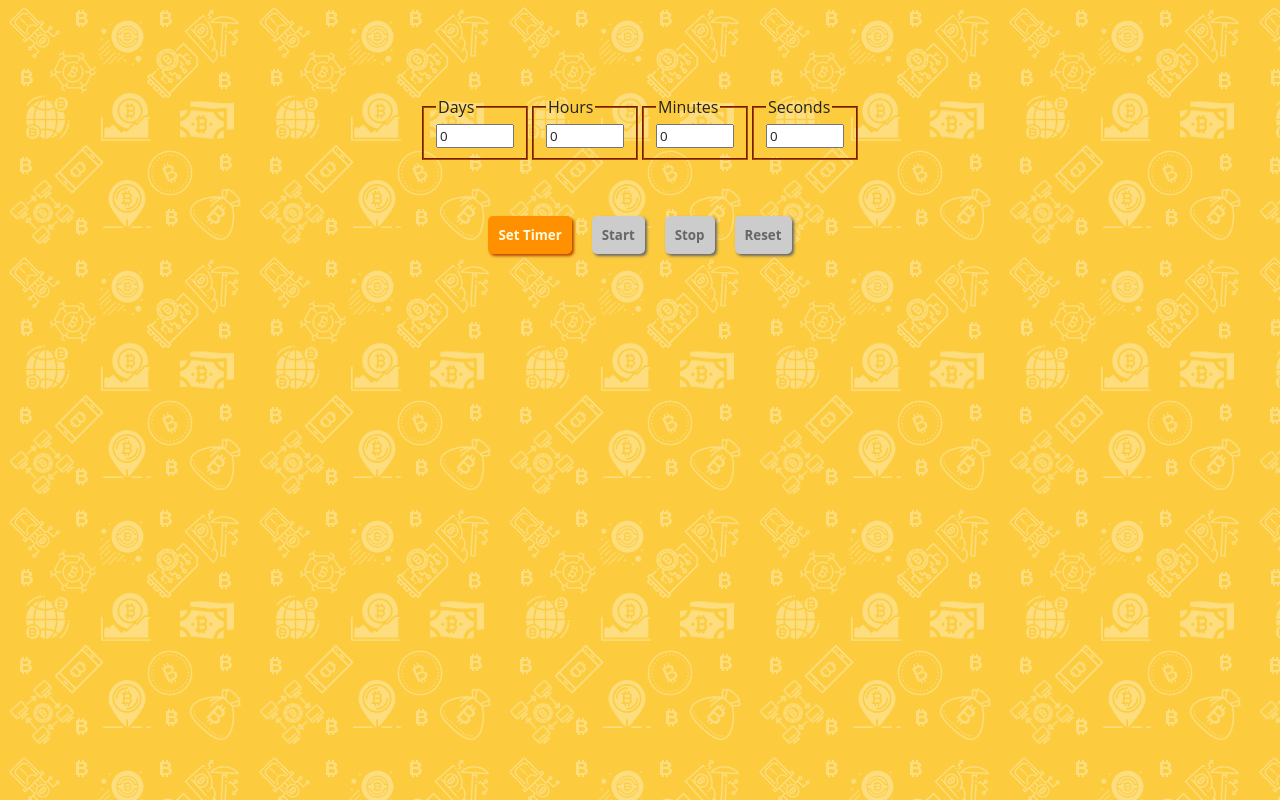
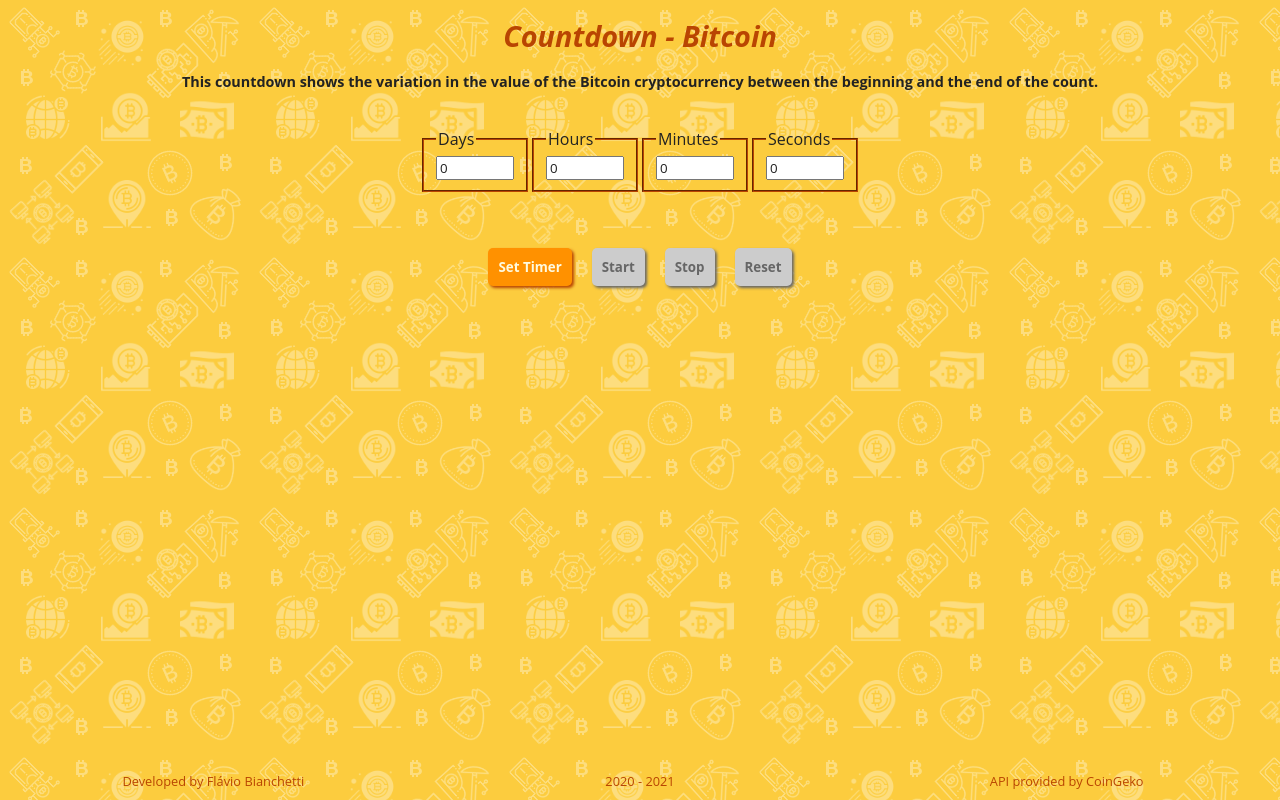
Before and after one commit to flavio-bianchetti/countdown-bitcoin, a React (Create React App) app: page / in a window 1280 px wide. Built offline with nearby package versions, Linux system fonts and the light colour scheme.

Commit message:
Header and Footer included - bugs fixed

```diff
--- /dev/null
+++ b/src/component/Footer.js
@@ -0,0 +1,33 @@
+import '../css/Footer.css';
+
+function Footer() {
+  return (
+    <footer>
+      <section>
+        <div className="left">
+            <a
+              href="https://github.com/flavio-bianchetti"
+              target="_blank"
+              rel="noreferrer"
+            >
+            Developed by Flávio Bianchetti
+            </a>
+        </div>
+        <div className="middle">
+            2020 - 2021
+        </div>
+        <div className="right">
+          <a
+              href="https://www.coingecko.com/pt/api/documentation"
+              target="_blank"
+              rel="noreferrer"
+            >
+              API provided by CoinGeko
+            </a>
+        </div>
+      </section>
+    </footer>
+  )
+}
+
+export default Footer;
--- /dev/null
+++ b/src/component/Header.js
@@ -0,0 +1,16 @@
+import '../css/Header.css';
+
+function Header() {
+  return (
+    <header>
+      <h1
+        className="h1-header"
+      >
+        Countdown - Bitcoin
+    </h1>
+      <h4>This countdown shows the variation in the value of the Bitcoin cryptocurrency between the beginning and the end of the count.</h4>
+    </header>
+  )
+}
+
+export default Header;
--- a/src/component/Statistics.js
+++ b/src/component/Statistics.js
@@ -10,12 +10,16 @@ function Statistics() {
 
   const { previus, current } = valuesBTC;
   return (
-    <section className="statistics-section">
+    <div>
       {
         previus.usd > 0 && current.usd > 0
         && (
-          <div>
-            <h1>Statistics</h1>
+          <section className="statistics-section">
+            <h1
+              className="h1-statistics"
+            >
+              Statistics
+            </h1>
             <table>
               <tr>
                 <th>Currency</th>
@@ -39,10 +43,10 @@ function Statistics() {
                 ))
               }
             </table>
-          </div>
+          </section>
         )
       }
-    </section>
+    </div>
   )
 }
 
--- a/src/css/BackgroundBitcoin.css
+++ b/src/css/BackgroundBitcoin.css
@@ -12,7 +12,7 @@
 
 .counter-background {
   display: flex;
-  flex-direction: column;
+  /* flex-direction: column; */
   height: 100vh;
   margin: auto;
   mix-blend-mode: hue;
@@ -48,3 +48,13 @@
     100% {background-color: rgba(255, 215, 0, 0.25)}
   }
 }
+
+@media screen and (min-width: 320px) and (max-width: 399px) {
+  .bitcoin-background {
+    height: 120vh;
+  }
+
+  .counter-background {
+    height: 120vh;
+  }
+}
--- a/src/css/Countdown.css
+++ b/src/css/Countdown.css
@@ -37,7 +37,7 @@
   .div-timer-inputs {
     display: flex;
     position: absolute;
-    top: 12%
+    top: 18%
   }
 
   .div-timer-buttons {
@@ -80,11 +80,11 @@
     display: flex;
     justify-content: center;
     position: absolute;
-    top: 44%;
+    top: 49%;
   }
 
   .countdown-timer div {
-    padding: 20px;
+    padding: 7px 20px;
     width: 100px;
     height: 100px;
     display: flex;
@@ -104,7 +104,7 @@
   }
 }
 
-@media screen and (min-width: 320px) and (max-width: 600px) {
+@media screen and (min-width: 320px) and (max-width: 599px) {
   .div-timer-inputs {
     flex-flow: row wrap;
     justify-content: center;
@@ -114,28 +114,39 @@
     flex-flow: row wrap;
     position: absolute;
     justify-content: center;
-    top: 29%;
+    top: 41%;
   }
 
   .countdown-timer {
     flex-flow: row wrap;
+    font-size: 20px;
+  }
+}
+
+@media screen and (min-width: 400px) and (max-width: 599px) {
+  .div-timer-buttons {
+    top: 36%;
+  }
+
+  .countdown-timer {
     font-size: 26px;
   }
 }
 
-@media screen and (min-width: 601px) {
+@media screen and (min-width: 600px) {
   .div-timer-inputs {
     flex-flow: row nowrap;
+    top: 16%;
   }
 
   .div-timer-buttons {
     flex-flow: row nowrap;
-    top: 27%;
+    top: 31%;
   }
 
   .countdown-timer {
     flex-flow: row nowrap;
     font-size: 42px;
-    top: 36%;
+    top: 40%;
   }
 }
--- /dev/null
+++ b/src/css/Footer.css
@@ -0,0 +1,48 @@
+@media screen and (min-width: 1px) and (max-width: 319px) {
+  footer {
+    display: none;
+  }
+}
+
+@media screen and (min-width: 320px) {
+  footer {
+    display: fixed;
+    position: absolute;
+    bottom: 0;
+    width: 100%;
+  }
+
+  footer > section {
+    align-items: center;
+    display: flex;
+    flex-direction: row;
+    justify-content: center;
+  }
+
+  footer > section > div {
+    align-items: center;
+    display: flex;
+    flex-direction: column;
+    margin: 10px 20px;
+    text-align: center;
+    width: 100%;
+    color: #b94502;
+    font-size: 0.8em;
+}
+
+footer > section > div > a {
+    color: #b94502;
+    text-decoration: none;
+  }
+}
+
+@media screen and (min-width: 320px) and (max-width: 399px) {
+    footer {
+      bottom: -100px;
+    }
+
+    footer > section > div {
+    font-size: 0.7em;
+    margin: 5px 10px;
+  }
+}
--- /dev/null
+++ b/src/css/Header.css
@@ -0,0 +1,54 @@
+@media screen and (min-width: 1px) and (max-width: 319px) {
+  header {
+    display: none;
+  }
+}
+
+@media screen and (min-width: 320px) {
+  header {
+    align-items: center;
+    display: flex;
+    flex-direction: column;
+    justify-content: center;
+  }
+
+  .h1-header {
+    display: flex;
+    position: absolute;
+    top: 2%;
+    margin: 0 auto;
+    color: #b94502;
+    font-style: italic;
+  }
+
+  h4 {
+    display: flex;
+    position: absolute;
+    top: 7%;
+    margin: 0 30px;
+    text-align: center;
+    color: #222;
+  }
+}
+
+@media screen and (min-width: 320px) and (max-width: 600px) {
+  .h1-header {
+    font-size: 1.6em;
+  }
+
+  h4 {
+    font-size: 0.8em;
+  }
+
+}
+
+@media screen and (min-width: 601px) {
+  .h1-header {
+    font-size: 1.8em;
+  }
+
+  h4 {
+    font-size: 0.9em;
+    top: 9%;
+  }
+}
--- a/src/css/Statistics.css
+++ b/src/css/Statistics.css
@@ -1,5 +1,5 @@
 @media screen and (min-width: 1px) and (max-width: 319px) {
-  h1 {
+  .h1-statistics {
     display: none;
   }
 
@@ -14,9 +14,17 @@
     font-family: "Open Sans", "Helvetica Neue", Helvetica, Arial, sans-serif;
   }
 
-  h1 {
-    font-size: 20px;
+  .h1-statistics {
+    font-size: 1em;
     text-align: center;
+    position: absolute;
+    top: 46%;
+  }
+
+  table {
+    position: absolute;
+    top: 55%;
+    margin: auto 10px;
   }
 
   table, th, td {
@@ -24,45 +32,56 @@
     border-collapse: collapse;
     border-style: outset;
     text-align: center;
-    font-size: 12px;
+    font-size: 10px;
     transition: 0.6s;
   }
 
   .statistics-section {
     align-items: center;
     display: flex;
-    flex-direction: column;
+    flex-flow: column nowrap;
     justify-content: center;
   }
+}
 
-  .statistics-section > div {
-    display: flex;
-    position: absolute;
-    flex-flow: column nowrap;
-    justify-content: center;
-    top: 38%;
+@media screen and (min-width: 400px) and (max-width: 499px) {
+  .h1-statistics {
+    top: 44%;
   }
 
+  table {
+    top: 51%;
+  }
 }
 
-@media screen and (min-width: 500px) and (max-width: 600px) {
-  h1 {
+@media screen and (min-width: 500px) and (max-width: 599px) {
+  .h1-statistics {
     font-size: 22px;
+    top: 41%;
+  }
+
+  table {
+    top: 51%;
   }
 
   table, th, td {
-    font-size: 14px;
+    font-size: 12px;
     transition: 0.6s;
   }
 }
 
-@media screen and (min-width: 601px) {
-  h1 {
+@media screen and (min-width: 600px) {
+  .h1-statistics {
     font-size: 24px;
+    top: 37%;
+  }
+
+  table {
+    top: 48%;
   }
 
   table, th, td {
-    font-size: 16px;
+    font-size: 13px;
     transition: 0.6s;
   }
 }
--- a/src/pages/CountdownBitcoin.js
+++ b/src/pages/CountdownBitcoin.js
@@ -1,6 +1,8 @@
 import React from 'react';
+import Header from '../component/Header';
 import Countdown from '../component/Countdown';
 import Statistics from '../component/Statistics';
+import Footer from '../component/Footer';
 import '../css/BackgroundBitcoin.css';
 
 function CountdownBitcoin() {
@@ -8,8 +10,10 @@ function CountdownBitcoin() {
   return(
     <section className="bitcoin-background">
       <div className="counter-background"></div>
+      <Header />
       <Countdown />
       <Statistics />
+      <Footer />
     </section>
   );
 }
```
